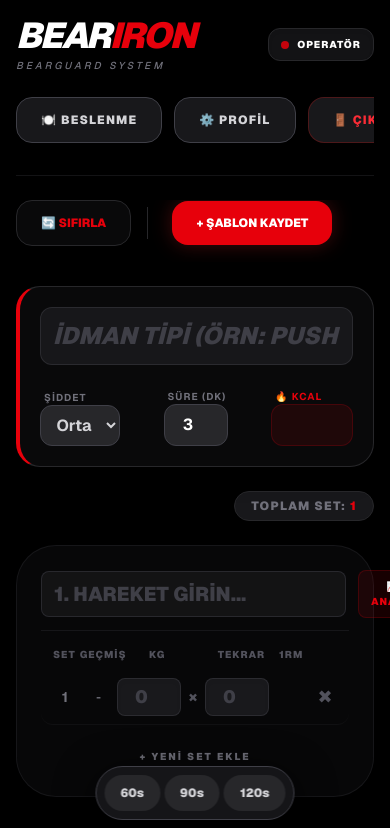
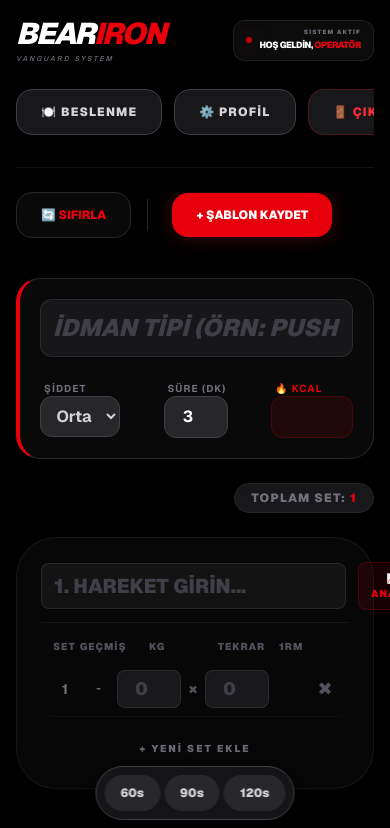
Before and after one commit to isencao/BearTrack, a Next.js app in the folder frontend/: page /workout in a window 390 px wide. Shown: the top 828 px of the page. Built offline with nearby package versions, Linux system fonts and the light colour scheme.

Commit message:
boyutlandırma ayarı

```diff
--- a/frontend/app/nutrition/page.tsx
+++ b/frontend/app/nutrition/page.tsx
@@ -16,7 +16,6 @@ export default function NutritionPage() {
   const [authPassword, setAuthPassword] = useState("");
   const [authError, setAuthError] = useState("");
   const [authLoading, setAuthLoading] = useState(false);
-
 
   const [foods, setFoods] = useState<any[]>([]);
   const [isModalOpen, setIsModalOpen] = useState(false);
@@ -51,7 +50,6 @@ export default function NutritionPage() {
     if (savedProfile) setProfile(JSON.parse(savedProfile));
   }, []);
 
-
   useEffect(() => {
     if (token) {
       fetchData();
@@ -59,7 +57,6 @@ export default function NutritionPage() {
     }
   }, [token]);
 
-  // DÜZELTME: Su verisi çekilirken kullanıcı adı (username) de anahtara eklendi
   useEffect(() => {
     const dateKey = selectedDate.toDateString();
     const savedWater = localStorage.getItem(`bearWater_${username}_${dateKey}`);
@@ -108,7 +105,6 @@ export default function NutritionPage() {
     setAuthError("");
     setAuthLoading(true);
     try {
-
       const formData = new URLSearchParams();
       formData.append("username", authUsername);
       formData.append("password", authPassword);
@@ -288,11 +284,6 @@ export default function NutritionPage() {
     }
   };
 
-  // ==========================================
-  // YARDIMCI FONKSİYONLAR VE HESAPLAMALAR
-  // ==========================================
-
-  // DÜZELTME: Su eklenirken kullanıcı adı (username) de anahtara eklendi
   const addWater = (amount: number) => {
     const newAmount = Math.max(0, waterIntake + amount);
     setWaterIntake(newAmount);
@@ -432,10 +423,6 @@ export default function NutritionPage() {
     .slice(0, 6)
     .map(name => foods.find(f => (f.food_name.split("::")[1] || f.food_name) === name));
 
-  // ==========================================
-  // EKRANLAR (RENDER)
-  // ==========================================
-
   if (isAuthModalOpen) {
     return (
       <main className="min-h-screen bg-black flex items-center justify-center p-4 relative overflow-hidden font-sans">
@@ -488,46 +475,38 @@ export default function NutritionPage() {
     );
   }
 
-  // --- ANA UYGULAMA EKRANI ---
   return (
-    <main className="min-h-screen bg-black text-zinc-100 p-6 md:p-12 font-sans selection:bg-yellow-500 selection:text-black">
+    <main className="min-h-screen bg-black text-zinc-100 p-4 md:p-12 font-sans selection:bg-yellow-500 selection:text-black">
       <div className="max-w-5xl mx-auto print:hidden">
 
- {/* HEADER - BEAROS SYSTEM INTERFACE */}
+        {/* --- HEADER --- */}
         <header className="flex flex-col space-y-6 pb-6 border-b border-zinc-800/50 mb-6">
-
-          {/* ÜST KATMAN: LOGO VE OPERATÖR BİLGİSİ */}
-          <div className="flex justify-between items-center">
-            <Link href="/">
+          <div className="flex justify-between items-center w-full gap-2">
+            <Link href="/" className="flex-shrink-0">
               <div className="hover:opacity-80 transition-opacity cursor-pointer">
-                <h1 className="text-4xl md:text-6xl font-black italic tracking-tighter text-white">
+                <h1 className="text-3xl md:text-6xl font-black italic tracking-tighter text-white">
                   BEAR<span className="text-yellow-500">TRACK</span>
                 </h1>
-                <p className="text-zinc-500 font-medium mt-0.5 uppercase tracking-[0.3em] text-[10px] md:text-xs italic">Vanguard System</p>
+                <p className="text-zinc-500 font-medium mt-0.5 uppercase tracking-[0.3em] text-[7px] md:text-xs italic">Vanguard System</p>
               </div>
             </Link>
 
-            {/* OPERATÖR KARTI: KONSEPT RENKLERİYLE (BEYAZ/SARI) SENKRONİZE EDİLDİ */}
-            <div className="flex items-center gap-4 bg-zinc-900/50 border border-zinc-800/80 px-6 py-3.5 rounded-[1.5rem] shadow-inner group transition-all hover:border-yellow-500/40">
-              <div className="relative flex items-center justify-center">
-                {/* Durum ışığı konsept rengi olan sarıya (yellow-500) geri döndü */}
-                <div className="w-2 h-2 bg-yellow-500 rounded-full animate-pulse"></div>
-                <div className="absolute inset-0 w-2 h-2 bg-yellow-500 rounded-full blur-md opacity-60"></div>
+            <div className="flex items-center gap-2 md:gap-4 bg-zinc-900/50 border border-zinc-800/80 px-3 py-2 md:px-6 md:py-3.5 rounded-xl md:rounded-[1.5rem] shadow-inner group transition-all hover:border-yellow-500/40 flex-shrink min-w-0">
+              <div className="relative flex items-center justify-center flex-shrink-0">
+                <div className="w-1.5 h-1.5 md:w-2 md:h-2 bg-yellow-500 rounded-full animate-pulse"></div>
+                <div className="absolute inset-0 w-1.5 h-1.5 md:w-2 md:h-2 bg-yellow-500 rounded-full blur-md opacity-60"></div>
               </div>
-              <div className="flex flex-col text-right">
-                {/* Üst etiket daha profesyonel bir gri tonunda, konsepti bozmuyor */}
-                <span className="text-[9px] text-zinc-500 font-black uppercase tracking-[0.2em] leading-none mb-1">
+              <div className="flex flex-col text-right min-w-0">
+                <span className="text-[6px] md:text-[9px] text-zinc-500 font-black uppercase tracking-[0.2em] leading-none mb-1 md:mb-1.5 truncate">
                   SİSTEME GİRİŞ YAPILDI
                 </span>
-                {/* Nick kısmı logodaki gibi sarı vurgulu ve beyazla dengeli */}
-                <span className="text-sm md:text-base text-white font-black uppercase tracking-tighter">
+                <span className="text-[9px] md:text-base text-white font-black uppercase tracking-tighter truncate">
                   HOŞ GELDİN, <span className="text-yellow-500 group-hover:text-yellow-400 transition-colors">{username}</span>
                 </span>
               </div>
             </div>
           </div>
 
-          {/* ALT KATMAN: NAVİGASYON BUTONLARI (Tam Genişlik) */}
           <div className="flex flex-nowrap items-center gap-3 overflow-x-auto pb-2 [&::-webkit-scrollbar]:hidden [-ms-overflow-style:none] [scrollbar-width:none]">
             <button onClick={fetchWeeklyReport} disabled={isReportLoading} className="flex-shrink-0 whitespace-nowrap bg-blue-500/10 border border-blue-500/30 text-blue-400 py-3.5 px-6 rounded-2xl transition-all text-xs font-black tracking-widest uppercase flex items-center gap-2 hover:bg-blue-500 hover:text-white">
               {isReportLoading ? "..." : "📊 RAPOR"}
--- a/frontend/app/workout/page.tsx
+++ b/frontend/app/workout/page.tsx
@@ -67,15 +67,12 @@ export default function WorkoutPage() {
 
   // --- BAŞLANGIÇ VERİLERİNİ ÇEKME (KİLO, İSİM & ŞABLONLAR) ---
   useEffect(() => {
-    // 1. Şablonları Yükle
     const savedTemplates = localStorage.getItem("bearTemplates");
     if (savedTemplates) setTemplates(JSON.parse(savedTemplates));
 
-    // 2. Performans için önce LocalStorage'dan kiloyu al
     const savedProfile = localStorage.getItem("bearProfile");
     if (savedProfile) setUserWeight(JSON.parse(savedProfile).weight);
 
-    // 3. Sonra veritabanından en güncel bilgileri çek
     const fetchUserData = async () => {
       const savedToken = localStorage.getItem("bearToken");
       if (!savedToken) return;
@@ -86,7 +83,6 @@ export default function WorkoutPage() {
         });
         if (res.ok) {
           const data = await res.json();
-          // Hem ismi hem de kiloyu güncelliyoruz
           if (data.username) {
             setUsername(data.username);
           }
@@ -109,7 +105,6 @@ export default function WorkoutPage() {
     setDuration(Math.max(1, Math.round(totalSets * 2.5)));
   }, [totalSets]);
 
-  // OTOMATİK KALORİ HESAPLAYICI
   useEffect(() => {
     if (!userWeight || !duration) {
       setBurnedCalories(0);
@@ -117,7 +112,7 @@ export default function WorkoutPage() {
     }
 
     const weight = Number(userWeight);
-    const dur = Number(duration) / 60; // Dakikayı saate çevir
+    const dur = Number(duration) / 60;
     const met = Number(intensity);
 
     const cal = met * weight * dur;
@@ -272,46 +267,34 @@ export default function WorkoutPage() {
     <main className="min-h-screen bg-black text-zinc-100 p-4 md:p-12 font-sans selection:bg-red-600 selection:text-white relative pb-32">
       <div className="max-w-3xl mx-auto space-y-6 animate-fade-in">
 
-        {/* --- HEADER (BEARIron Konsepti, Nutrition Tasarımı) --- */}
+        {/* --- HEADER --- */}
         <header className="flex flex-col space-y-6 pb-6 border-b border-zinc-800/50 mb-6">
-
-          {/* ÜST KATMAN: LOGO VE OPERATÖR BİLGİSİ */}
-          <div className="flex justify-between items-center">
-            <Link href="/">
+          <div className="flex justify-between items-center w-full gap-2">
+            <Link href="/" className="flex-shrink-0">
               <div className="hover:opacity-80 transition-opacity cursor-pointer">
-                <h1 className="text-4xl md:text-6xl font-black italic tracking-tighter text-white">
+                <h1 className="text-3xl md:text-6xl font-black italic tracking-tighter text-white">
                   BEAR<span className="text-red-600">IRON</span>
                 </h1>
-                <p className="text-zinc-500 font-medium mt-0.5 uppercase tracking-[0.3em] text-[10px] md:text-xs italic">Bearguard System</p>
+                <p className="text-zinc-500 font-medium mt-0.5 uppercase tracking-[0.3em] text-[7px] md:text-xs italic">Vanguard System</p>
               </div>
             </Link>
 
-            {/* OPERATÖR KARTI: Kırmızı konseptiyle */}
-            <div className="flex items-center gap-4 bg-zinc-900/50 border border-zinc-800/80 px-6 py-3.5 rounded-[1.5rem] shadow-inner group transition-all hover:border-red-600/40 hidden md:flex">
-              <div className="relative flex items-center justify-center">
-                <div className="w-2.5 h-2.5 bg-red-600 rounded-full animate-pulse"></div>
-                <div className="absolute inset-0 w-2.5 h-2.5 bg-red-600 rounded-full blur-md opacity-60"></div>
+            <div className="flex items-center gap-2 md:gap-4 bg-zinc-900/50 border border-zinc-800/80 px-3 py-2 md:px-6 md:py-3.5 rounded-xl md:rounded-[1.5rem] shadow-inner group transition-all hover:border-red-600/40 flex-shrink min-w-0">
+              <div className="relative flex items-center justify-center flex-shrink-0">
+                <div className="w-1.5 h-1.5 md:w-2.5 md:h-2.5 bg-red-600 rounded-full animate-pulse"></div>
+                <div className="absolute inset-0 w-1.5 h-1.5 md:w-2.5 md:h-2.5 bg-red-600 rounded-full blur-md opacity-60"></div>
               </div>
-              <div className="flex flex-col text-right">
-                <span className="text-[10px] text-zinc-500 font-black uppercase tracking-[0.2em] leading-none mb-1.5">
-                  SİSTEME GİRİŞ YAPILDI
+              <div className="flex flex-col text-right min-w-0">
+                <span className="text-[6px] md:text-[10px] text-zinc-500 font-black uppercase tracking-[0.2em] leading-none mb-1 md:mb-1.5 truncate">
+                  SİSTEM AKTİF
                 </span>
-                <span className="text-sm md:text-base text-white font-black uppercase tracking-tighter group-hover:text-red-600 transition-colors">
-                  HOŞ GELDİN, <span className="text-red-600">{username}</span>
+                <span className="text-[9px] md:text-base text-white font-black uppercase tracking-tighter truncate">
+                  HOŞ GELDİN, <span className="text-red-600 group-hover:text-red-500 transition-colors">{username}</span>
                 </span>
               </div>
             </div>
-
-            {/* MOBİL İÇİN KÜÇÜK ROZET */}
-            <div className="flex items-center gap-2 bg-zinc-900/80 border border-zinc-800 px-3 py-2 rounded-xl shadow-inner select-none md:hidden">
-              <div className="w-2 h-2 bg-red-600 rounded-full animate-pulse"></div>
-              <span className="text-[10px] text-white font-black uppercase tracking-widest">
-                {username}
-              </span>
-            </div>
           </div>
 
-          {/* ALT KATMAN: NAVİGASYON BUTONLARI (Tam Genişlik, Kaydırılabilir) */}
           <div className="flex flex-nowrap items-center gap-3 overflow-x-auto pb-2 [&::-webkit-scrollbar]:hidden [-ms-overflow-style:none] [scrollbar-width:none]">
             <Link href="/nutrition" className="flex-shrink-0 whitespace-nowrap bg-zinc-900 border border-zinc-700 text-zinc-300 py-3.5 px-6 rounded-2xl transition-all text-xs font-black tracking-widest uppercase flex items-center gap-2 hover:border-red-600">
               🍽️ BESLENME
@@ -327,7 +310,7 @@ export default function WorkoutPage() {
           </div>
         </header>
 
-        {/* --- ŞABLON ŞERİDİ (Nutrition Header Tasarımına Uygun Akışkan Yapı) --- */}
+        {/* --- ŞABLON ŞERİDİ --- */}
         <div className="flex flex-nowrap gap-3 overflow-x-auto pb-4 mb-6 [&::-webkit-scrollbar]:hidden [-ms-overflow-style:none] [scrollbar-width:none] items-center">
           <button onClick={resetWorkout} className="flex-shrink-0 whitespace-nowrap px-6 py-3.5 bg-zinc-900/40 border border-zinc-800 text-red-600 hover:bg-red-600 hover:text-white transition-all text-xs font-black rounded-2xl">
             🔄 SIFIRLA
@@ -464,7 +447,7 @@ export default function WorkoutPage() {
         </div>
       </div>
 
-      {/* DİNLENME SAYACI - KIRMIZI VARYANT */}
+      {/* DİNLENME SAYACI */}
       <div className="fixed bottom-6 left-1/2 -translate-x-1/2 z-50 flex items-center bg-zinc-900/90 backdrop-blur-md border border-zinc-700 p-2 rounded-full shadow-[0_10px_40px_rgba(0,0,0,0.8)]">
         {timer > 0 ? (
           <>
@@ -484,7 +467,7 @@ export default function WorkoutPage() {
         )}
       </div>
 
-      {/* 1RM ANALİZ MODALI - KIRMIZI VARYANT */}
+      {/* 1RM ANALİZ MODALI */}
       {isChartOpen && (
         <div className="fixed inset-0 bg-black/90 flex items-center justify-center p-4 z-[100] backdrop-blur-md">
           <div className="bg-zinc-900 border border-zinc-700 rounded-[2rem] p-8 w-full max-w-2xl shadow-[0_0_50px_rgba(0,0,0,0.5)]">
```
Lines whose indentation alone changed are shown as unchanged.
